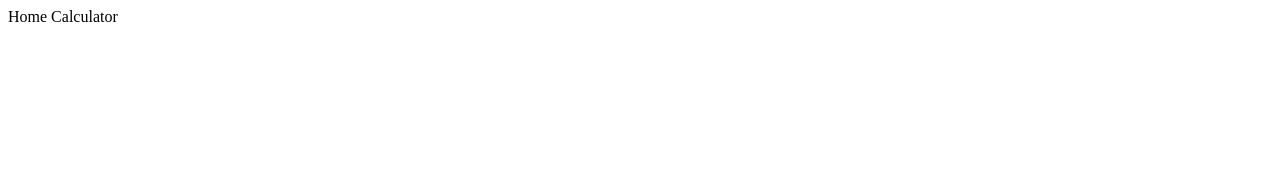
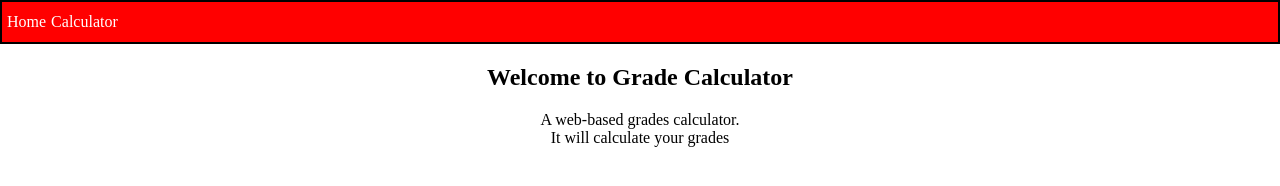
Before and after one commit to constPy/Grades-Calculator, a plain HTML site: page index.html in a window 1280 px wide. Drawn offline with Linux system fonts and the light colour scheme.

Commit message:
Update 2

```diff
--- a/index.html
+++ b/index.html
@@ -1,9 +1,9 @@
 <!DOCTYPE html>
 <html>
-
 <head>
  <meta charset="UTF-8">
  <meta name="viewport" content="width=device-width, initial-scale=1">
+ <link rel="stylesheet" href="style.css">
  <title>Grade Calculator || Home</title>
 </head>
 
@@ -12,6 +12,16 @@
   <a id="Home">Home</a>
   <a id="Calculator">Calculator</a>
  </header>
+ <h2 class="H2Text">Welcome to Grade Calculator</h2>
+ <p class="IntroText">A web-based grades calculator. It will calculate your grades</p>
+ <div class="Container">
+
+  <form>
+
+  </form>
+ </div>
+ <script src="script.js">
+
+ </script>
 </body>
-
 </html>
--- a/style.css
+++ b/style.css
@@ -0,0 +1,32 @@
+body{
+ padding:0;
+ margin:0;
+
+}
+
+a{
+ padding-left: 5px;
+ color:white;
+}
+#Heading{
+ display:flex;
+ position: sticky;
+ border: solid 2px black;
+ background-color: red;
+ top: 0;
+ width: auto;
+ height: 40px;
+ justify-content: start;
+ align-items: center;
+}
+
+.H2Text{
+ text-align: center;
+}
+
+.IntroText{
+ display: flex;
+ justify-self: center;
+ text-align: center;
+ width: 200px;
+}
```
